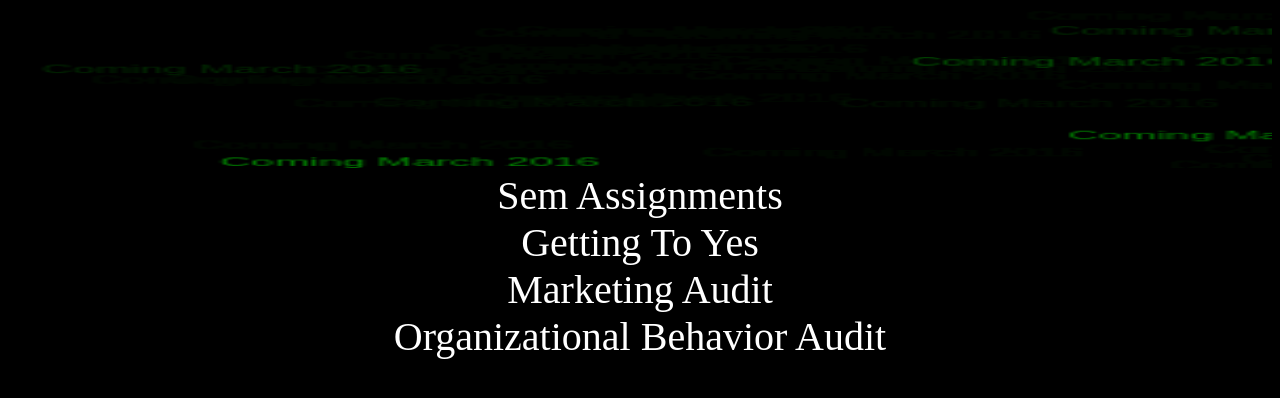
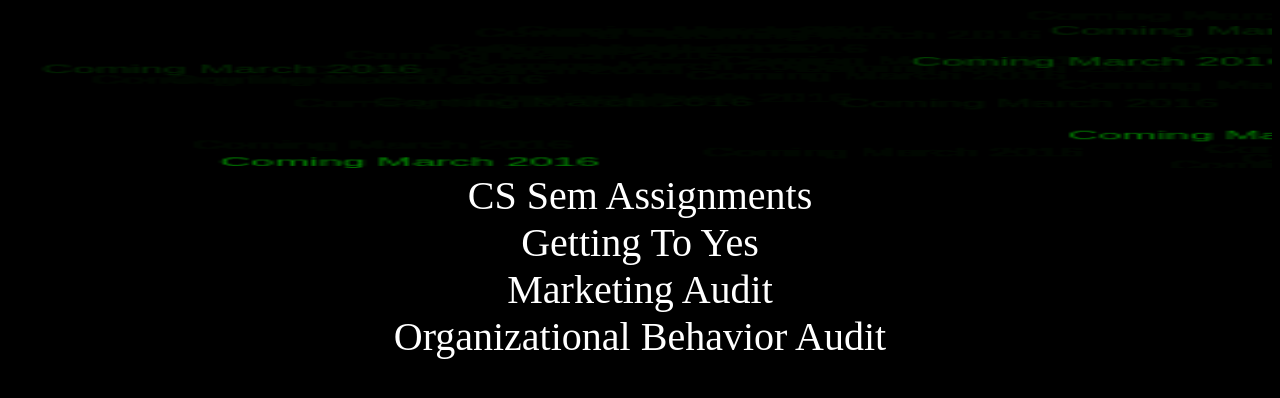
Before and after one commit to tkicks/tkicks.github.io, a plain HTML site: page index.html in a window 1280 px wide. Drawn offline with nearby package versions, Linux system fonts and the light colour scheme.

Commit message:
update for 401 assignment link

```diff
--- a/index.html
+++ b/index.html
@@ -19,7 +19,7 @@
 
 		<main>
 			<div class="center">
-				<a href="https://tkicks.github.io/401homework">Sem Assignments</a>
+				<a href="https://tkicks.github.io/401homework">CS Sem Assignments</a>
 				<br />
 				<a href="https://tkicks.github.io/bookClub">Getting To Yes</a>
 				<br />
```
